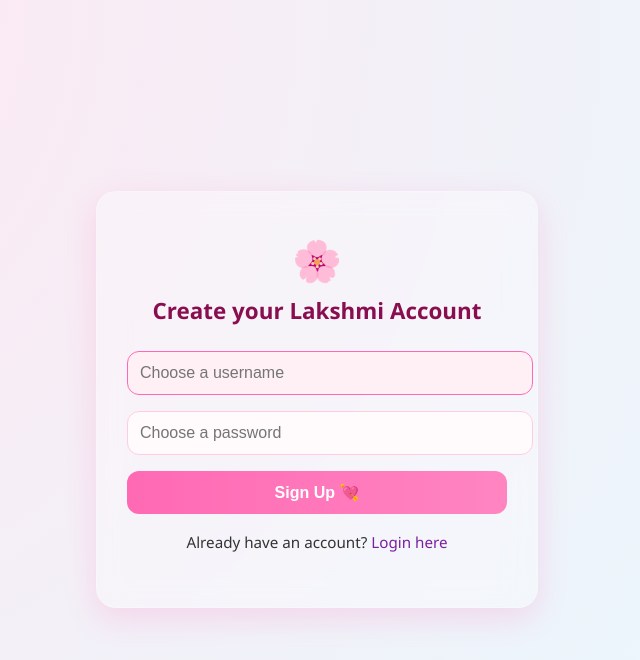
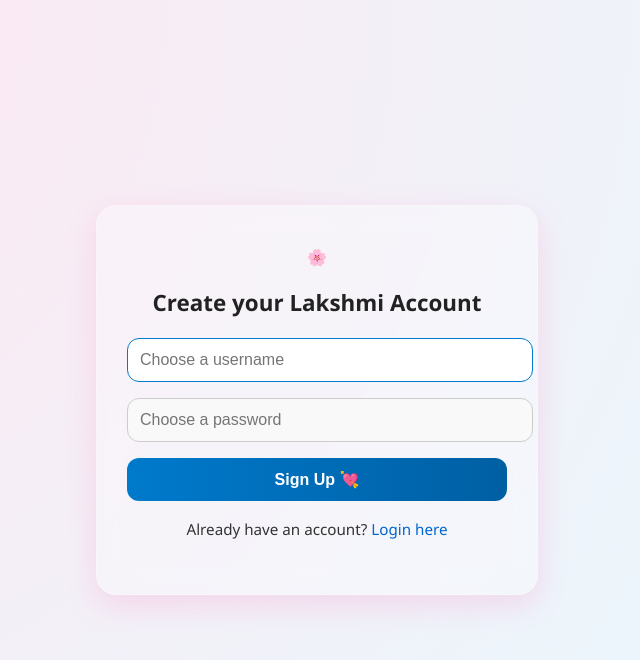
Before and after one commit to lakshmi364/Lakshmi-wife, a Flask app: page /signup in a window 1280 px wide. Shown: the top 660 px of the page, without its empty margins (323-963 px from the left). Run offline with Flask 3, Linux system fonts and the light colour scheme.

Commit message:
Update style.css

```diff
--- a/static/style.css
+++ b/static/style.css
@@ -24,21 +24,10 @@
   animation: fadeIn 1s ease-in-out;
 }
 
-/* 🧚 Header with icon */
-.auth-header {
-  margin-bottom: 25px;
-  animation: float 3s infinite ease-in-out;
-}
-
-.auth-icon {
-  font-size: 2.5rem;
-  display: block;
-}
-
 .auth-container h2 {
   font-size: 1.4rem;
-  color: #880e4f;
-  margin: 8px 0 0;
+  color: #222;
+  margin-bottom: 20px;
 }
 
 /* 🌸 Inputs */
@@ -47,23 +36,23 @@
   padding: 12px;
   margin-bottom: 16px;
   border-radius: 12px;
-  border: 1px solid #ffcce0;
-  background: #fffafc;
+  border: 1px solid #ccc;
+  background: #f9f9f9;
   font-size: 1rem;
   transition: all 0.2s ease-in-out;
 }
 
 .auth-input:focus {
-  border-color: #ff69b4;
+  border-color: #007acc;
   outline: none;
-  background: #fff0f5;
+  background: #ffffff;
 }
 
 /* 💕 Button */
 .auth-button {
   width: 100%;
   padding: 12px;
-  background: linear-gradient(to right, #ff69b4, #ff85c1);
+  background: linear-gradient(to right, #007acc, #005fa3);
   color: white;
   border: none;
   border-radius: 12px;
@@ -74,7 +63,7 @@
 }
 
 .auth-button:hover {
-  background: #e60073;
+  background: #004080;
 }
 
 /* 🔗 Links */
@@ -85,7 +74,7 @@
 }
 
 .auth-link a {
-  color: #7b1fa2;
+  color: #0066cc;
   text-decoration: none;
   font-weight: 500;
 }
@@ -132,3 +121,16 @@
     font-size: 1.2rem;
   }
 }
+
+/* 🧠 Lakshmi Chat Box (Larger) */
+#chat-box {
+  background: #fef0f5;
+  border: 2px solid #ff99cc;
+  border-radius: 10px;
+  padding: 20px;
+  height: 420px; /* increased size */
+  overflow-y: auto;
+  font-size: 16px;
+  margin-bottom: 15px;
+  line-height: 1.6;
+}
```
